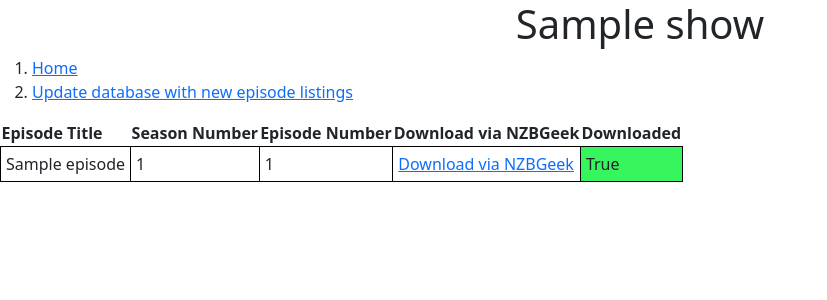
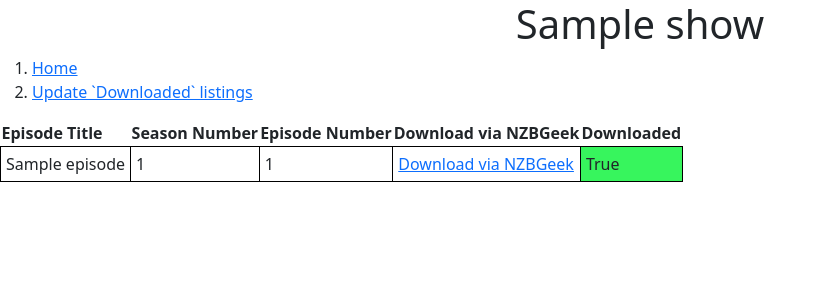
Before and after one commit to kcinnick/nstv_fe2, a Django app: page /shows/1 in a window 1280 px wide. Shown: the top 300 px of the page, without its empty margins (0-827 px from the left). Run offline with Django 3.2, Linux system fonts and the light colour scheme; tables that the repository leaves empty hold one stand-in row (values such as "Sample post").

Commit message:
small template updates

```diff
--- a/nstv_fe/urls.py
+++ b/nstv_fe/urls.py
@@ -50,6 +50,6 @@ urlpatterns = [
     path(
         "get_outstanding_season_episode_numbers",
         views.get_outstanding_season_episode_numbers,
-        name='update_downloaded_records',
+        name='get_outstanding_season_episode_numbers',
     )
 ]
--- a/templates/index.html
+++ b/templates/index.html
@@ -21,6 +21,7 @@
                 </div>
             </a>
         </li>
+        {% if show.id %}
         <li>
             <a href="/update_downloaded_records/{{ show.id }}">
                 <div>
@@ -28,6 +29,7 @@
                 </div>
             </a>
         </li>
+        {% endif %}
         <li>
             <a href="/get_outstanding_season_episode_numbers">
                 <div>
--- a/templates/show.html
+++ b/templates/show.html
@@ -27,7 +27,7 @@
         <li>
             <a href="/update_downloaded_record_for_episodes_in_show/{{ show.id }}">
                 <div>
-                    Update database with new episode listings
+                    Update `Downloaded` listings
                 </div>
             </a>
         </li>
```
